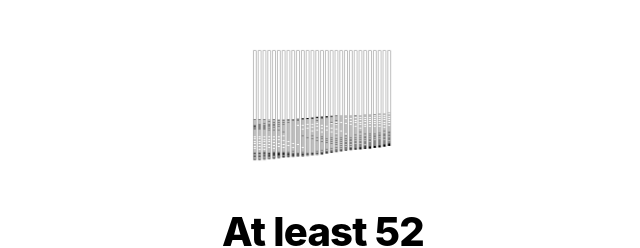
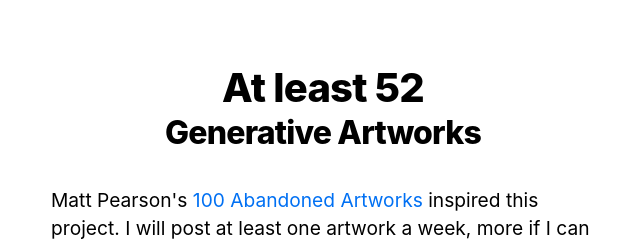
Before and after one commit to SazedWorldbringer/atleast52, a Next.js app: page / in a window 1280 px wide. Shown: the top 248 px of the page, without its empty margins (317-957 px from the left). Built offline with nearby package versions, Linux system fonts and the light colour scheme.

Commit message:
feat: remove image from header

```diff
--- a/components/layout.jsx
+++ b/components/layout.jsx
@@ -24,13 +24,6 @@ const Layout = ({ children, home }) => {
       <header className={styles.header}>
         {home ? (
           <>
-            <Image
-              priority
-              src="/images/weird-rect-thing.jpg"
-              height={144}
-              width={144}
-              alt="Artwork showing rectangles shifting at the bottom in a weird way"
-            />
             <h1 className={utilStyles.heading2Xl}>{title}</h1>
             <h2 className={utilStyles.headingXl} style={{ margin: '-1rem 0 2rem' }}>{subTitle}</h2>
           </>
```
